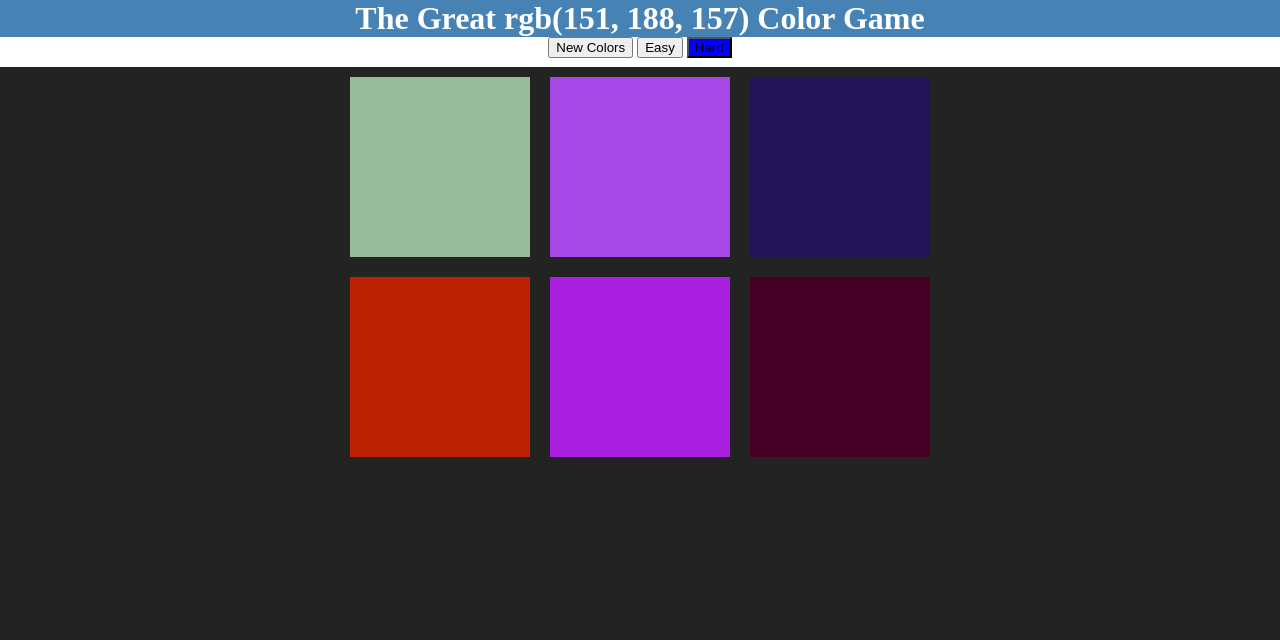
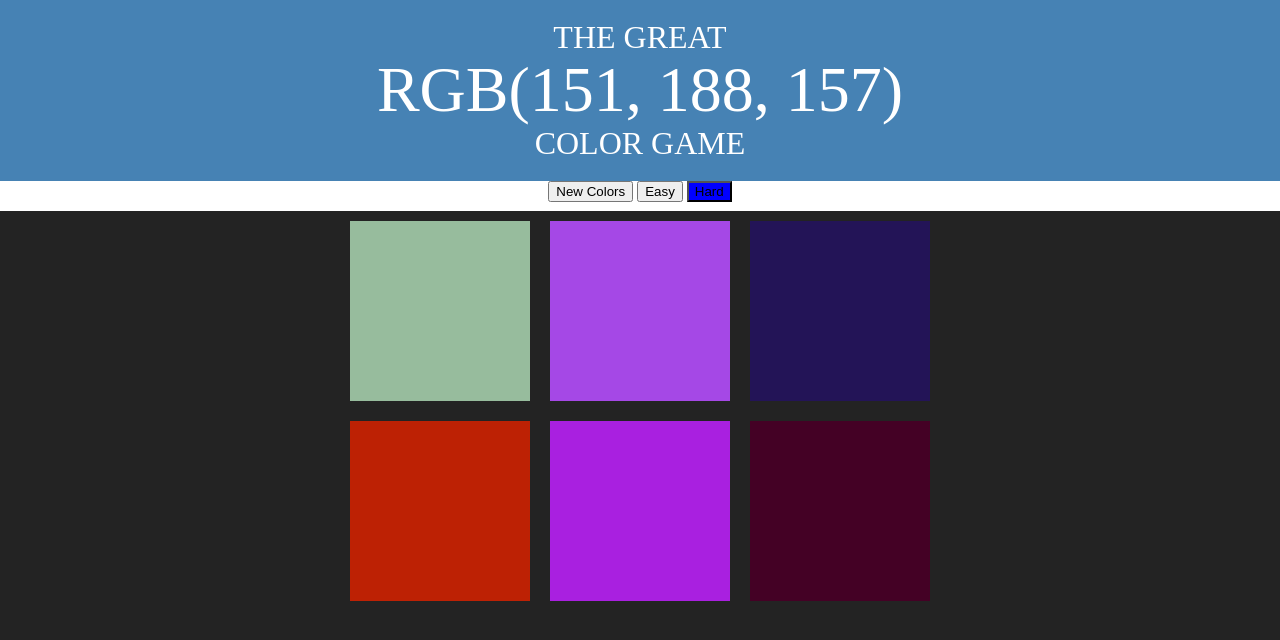
Before and after one commit to Rjbovee112/Color-Game, a plain HTML site: page index.html in a window 1280 px wide. Drawn offline with Linux system fonts and the light colour scheme.

Commit message:
adjusting css for the h1

```diff
--- a/colorGame.css
+++ b/colorGame.css
@@ -1,6 +1,7 @@
 body {
     background-color: #232323;
     margin: 0;
+    font-family: "Montserrat", "Avenir";
 }
 
 .square {
@@ -21,6 +22,12 @@ h1 {
     text-align: center;
     background-color: steelblue;
     margin: 0;
+    font-weight: normal;
+    text-transform: uppercase;
+    line-height: 1.1;
+    padding-top: 20px;
+    padding-bottom: 20px;
+
 }
 
 
@@ -33,3 +40,7 @@ h1 {
 .selected {
     background-color: blue;
 }
+
+#colorDisplay {
+    font-size: 200%;
+}
--- a/index.html
+++ b/index.html
@@ -11,7 +11,13 @@
 
 <body>
 
-    <h1>The Great <span id="colorDisplay">RGB</span> Color Game</h1>
+    <h1>
+        The Great
+        <br>
+        <span id="colorDisplay">RGB</span>
+        <br>
+        Color Game
+    </h1>
 
     <div id="stripe">
         <button id="reset">New Colors</button>
```
